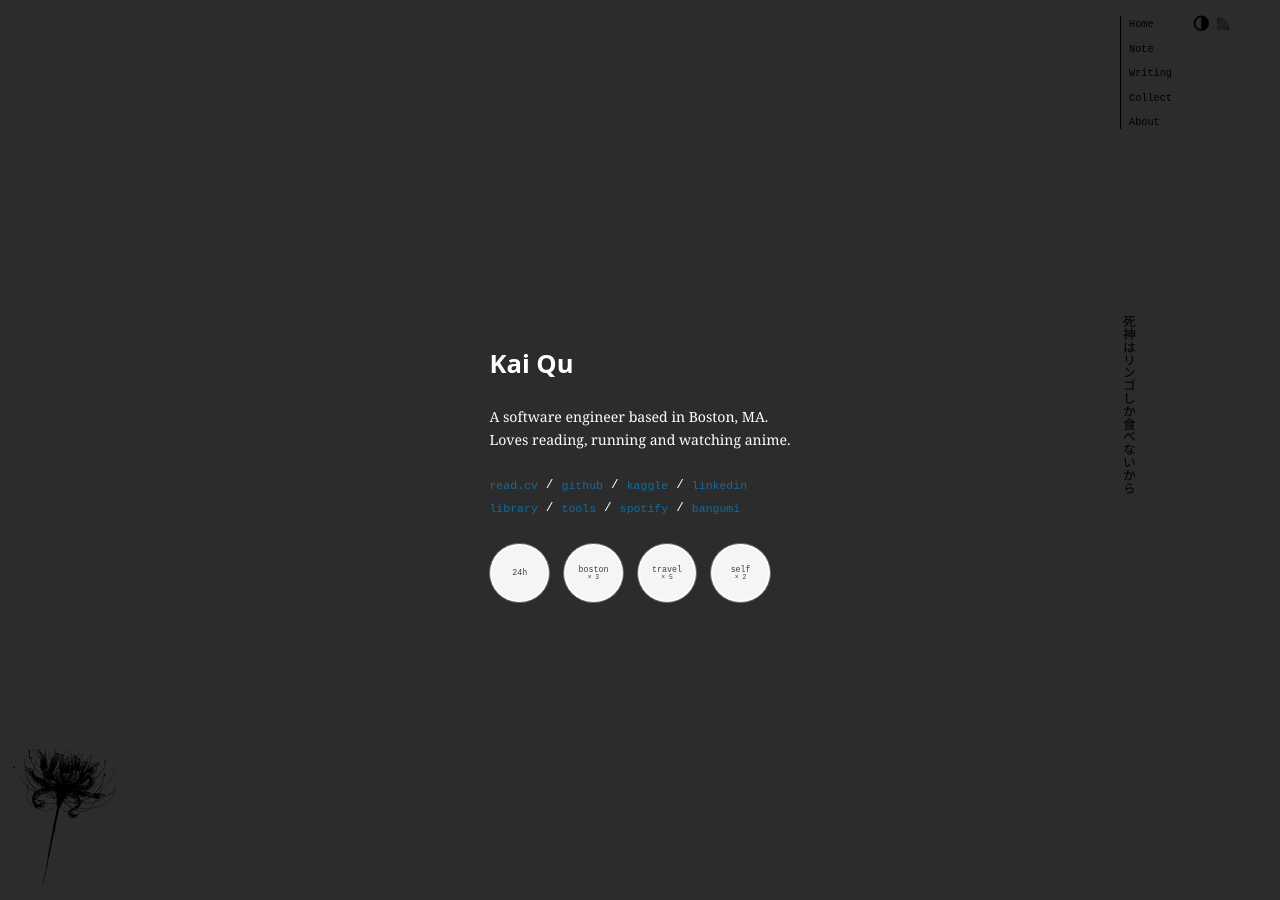
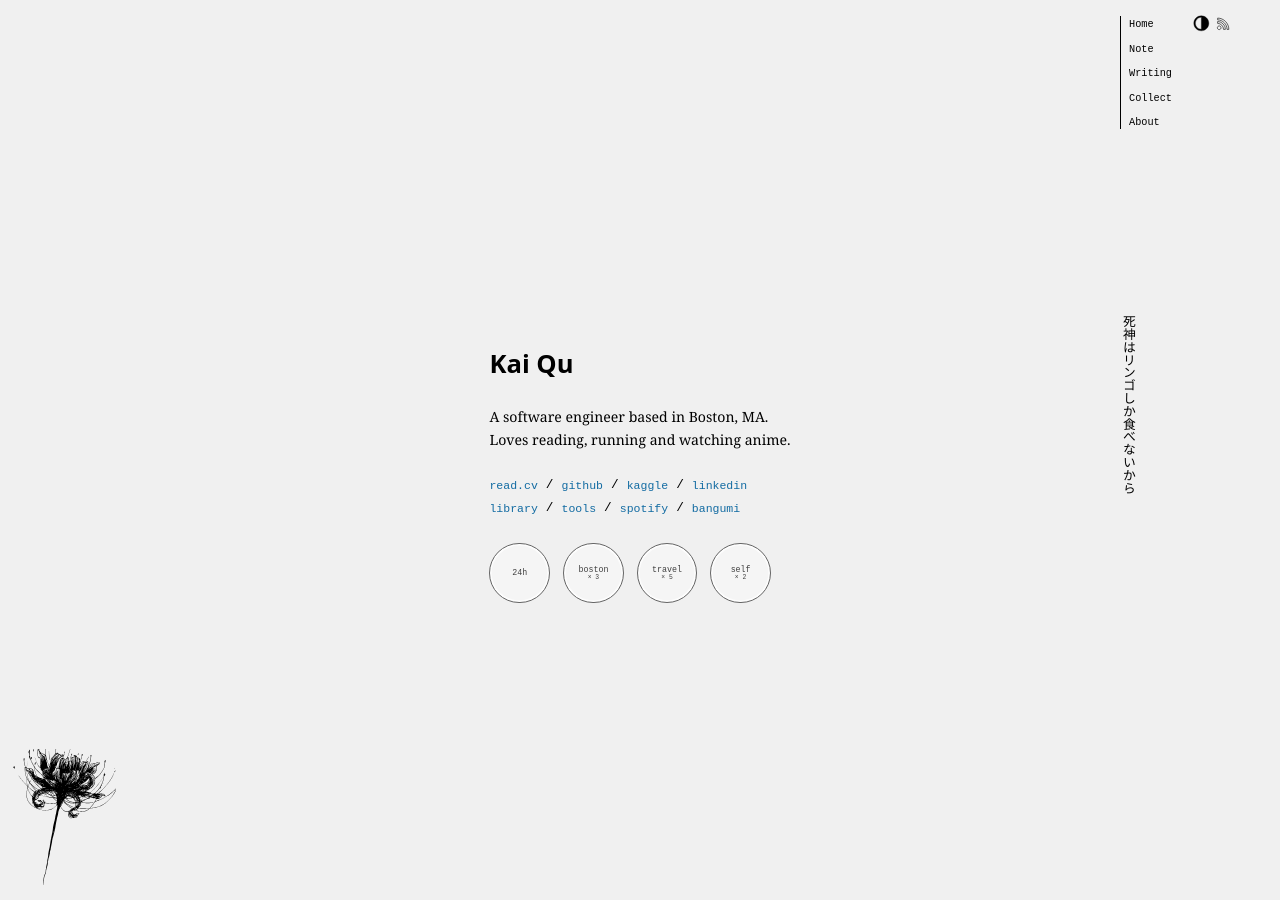
Before and after one commit to faithk7/faithk7.github.io, a Jekyll site: the page built from index.html, in a window 1280 px wide. Built offline with Jekyll 4.4.1, drawn with Linux system fonts in a browser that asks for light colours.

Commit message:
[fix] include light-mode.scss into main.scss

```diff
--- a/stylesheets/main.scss
+++ b/stylesheets/main.scss
@@ -2,12 +2,15 @@
 ---
 
 @import "../_sass/_default";
+/* stylesheets for included components */
 @import "../_sass/_nav";
+@import "../_sass/_light-mode";
+@import "../_sass/_stories";
+/* stylesheets for pages */
 @import "../_sass/index";
-@import "../_sass/_about";
-@import "../_sass/_collect";
 @import "../_sass/_note";
-@import "../_sass/_stories";
 @import "../_sass/_story";
 @import "../_sass/_writing-index";
 @import "../_sass/_writing";
+@import "../_sass/_collect";
+@import "../_sass/_about";
```
Also changed, not shown: _sass/_light-mode.scss (+0 -12 lines).
